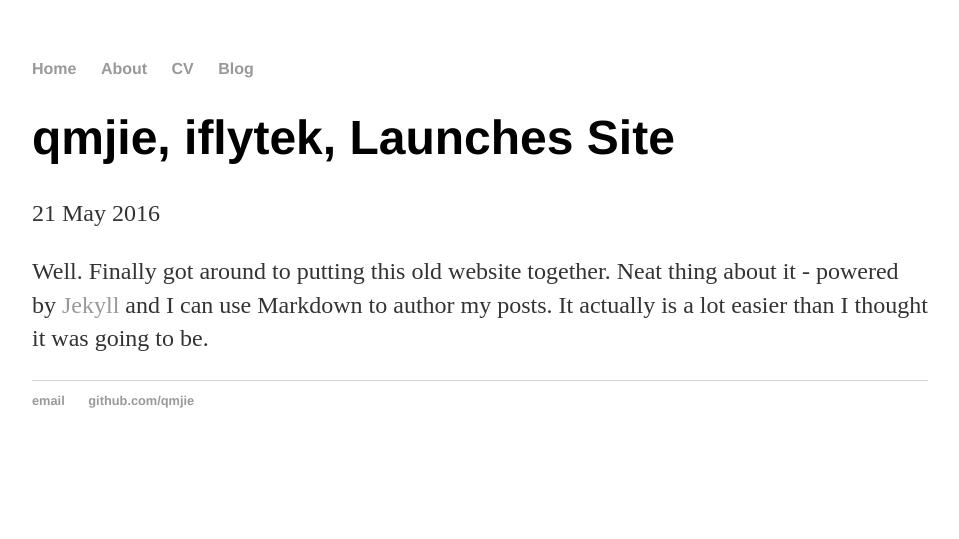
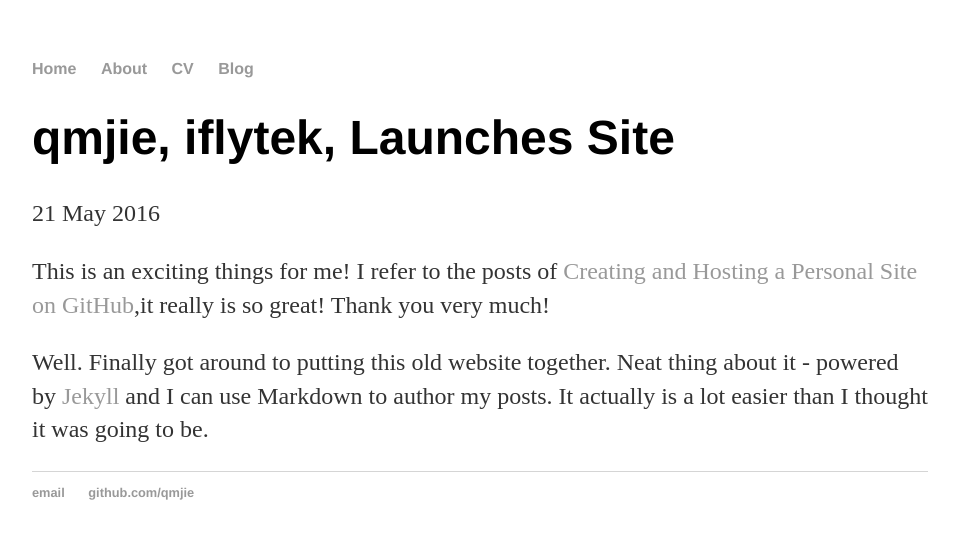
Before and after one commit to qmjie/github.io, a Jekyll site: the page built from _posts/2016-05-21-qmjie-site-launched.md, in a window 1280 px wide. Shown: the top 539 px of the page, without its empty margins (160-1119 px from the left). Built offline with Jekyll 4.4.1, drawn with Linux system fonts in a browser that asks for light colours.

Commit message:
Insert the refer links into my first post!

```diff
--- a/_posts/2016-05-21-qmjie-site-launched.md
+++ b/_posts/2016-05-21-qmjie-site-launched.md
@@ -4,4 +4,6 @@ title: "qmjie, iflytek, Launches Site"
 date: 2016-05-21
 ---
 
+This is an exciting things for me!  I refer to the posts of [Creating and Hosting a Personal Site on GitHub](http://jmcglone.com/guides/github-pages/),it really is so great! Thank you very much!
+
 Well. Finally got around to putting this old website together. Neat thing about it - powered by [Jekyll](http://jekyllrb.com) and I can use Markdown to author my posts. It actually is a lot easier than I thought it was going to be.
```
